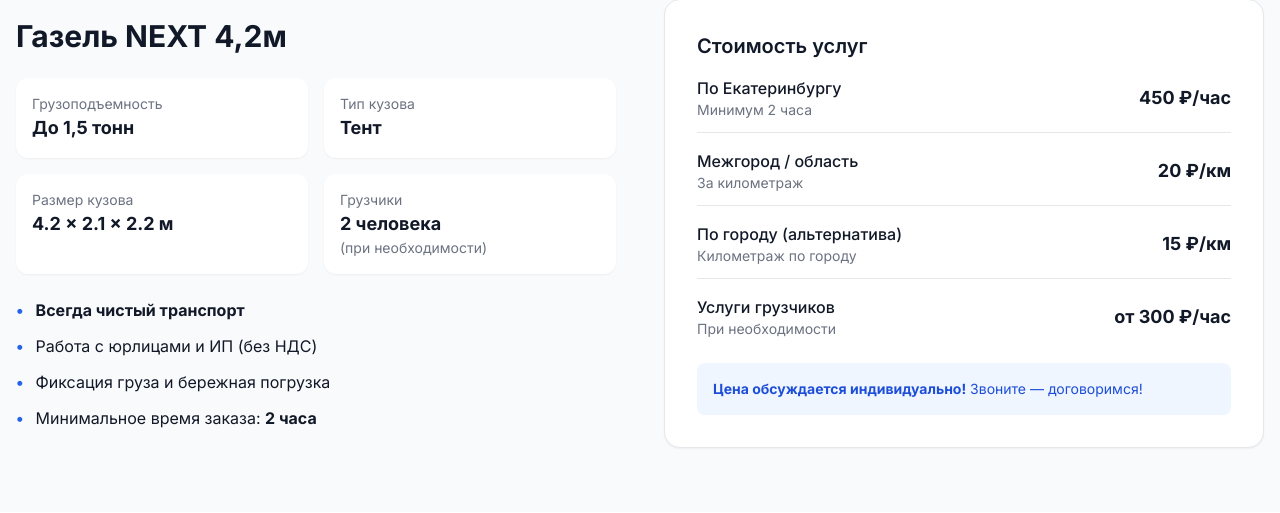
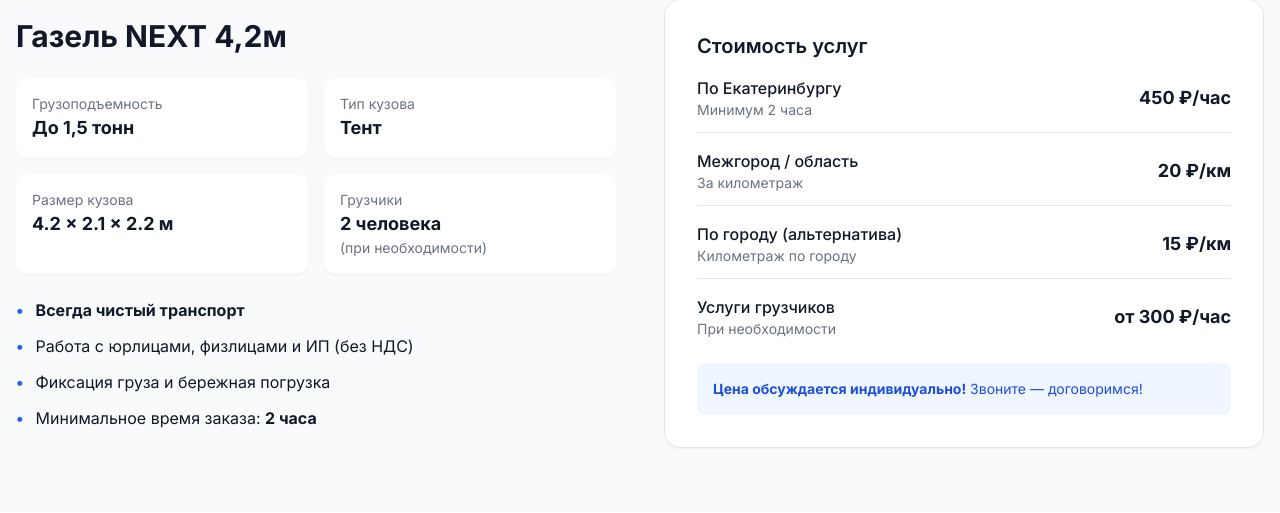
Before and after one commit to sedirov07/cargo_transportation, a Flask app: page / in a window 1280 px wide. Shown: the part 1228-1741 px from the top of the page. Run offline with Flask 3, Linux system fonts and the light colour scheme; some libraries are stand-ins or nearby versions.

Commit message:
Update index.html

```diff
--- a/templates/index.html
+++ b/templates/index.html
@@ -541,7 +541,7 @@
                           </li>
                           <li class="flex items-start">
                               <span class="text-blue-600 font-bold mr-3">•</span>
-                              <span>Работа с юрлицами и ИП (без НДС)</span>
+                              <span>Работа с юрлицами, физлицами и ИП (без НДС)</span>
                           </li>
                           <li class="flex items-start">
                               <span class="text-blue-600 font-bold mr-3">•</span>
```
